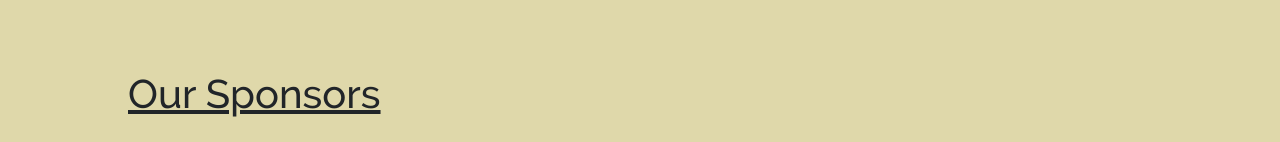
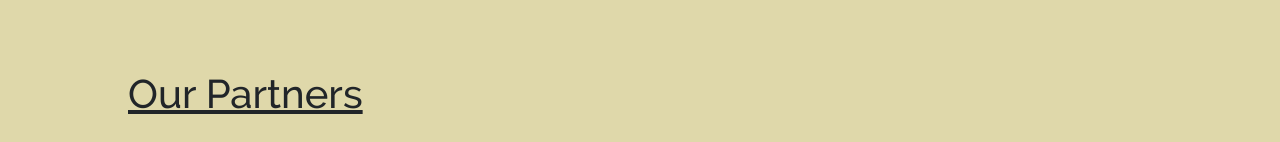
Before and after one commit to sdabhi23/hacknuthon-2019, a plain HTML site: page index.html in a window 1280 px wide. Shown: the part 810-952 px from the top of the page. Drawn offline with Linux system fonts and the light colour scheme.

Commit message:
update partners heading

```diff
--- a/index.html
+++ b/index.html
@@ -100,7 +100,7 @@
       </table>
     </section>
     <section id="partners" class="sponsors">
-      <h1>Our Sponsors</h1>
+      <h1>Our Partners</h1>
       <img class="img-fluid" src="img/pydata.png" />
       <img class="img-fluid" src="img/fb_dev_c.png" />
     </section>
```
